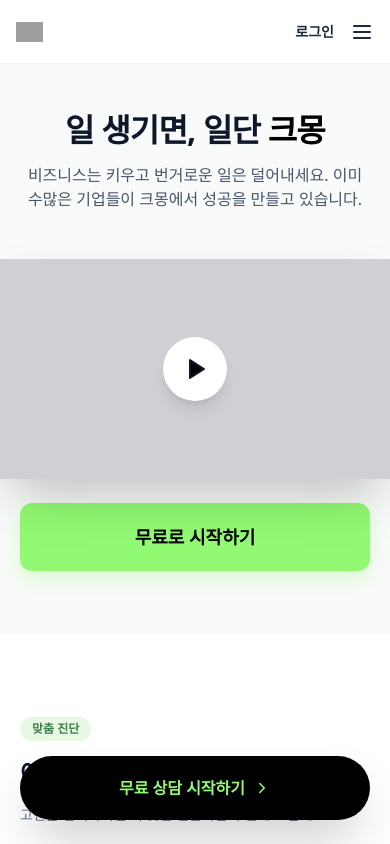
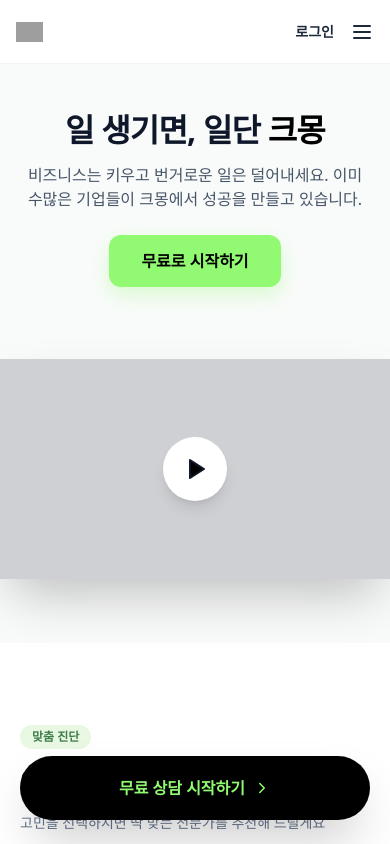
Before and after one commit to Danny-1989/kmong_landing_260216_v2, a React (Vite) app: page / in a window 390 px wide. Shown: the top 844 px of the page. Built offline with nearby package versions, Linux system fonts and the light colour scheme; grey boxes are pictures that could not be loaded.

Commit message:
Update main.jsx

```diff
--- a/src/main.jsx
+++ b/src/main.jsx
@@ -96,11 +96,11 @@ const App = () => {
         </div>
       </nav>
 
-       {/* Hero Section */}
+       {/* Hero Section - Updated Mobile Order: Copy -> CTA -> Video */}
       <section className="pt-12 md:pt-32 pb-16 md:pb-32 bg-[#F9FBFA]">
-        <div className="max-w-7xl mx-auto flex flex-col md:flex-row items-center justify-between gap-6 md:gap-12 px-0 md:px-8">
-          {/* Text Content */}
-          <div className="md:w-1/2 text-center md:text-left px-5 md:px-0">
+        <div className="max-w-7xl mx-auto flex flex-col md:flex-row items-center justify-between gap-8 md:gap-12 px-0 md:px-8">
+          {/* Text Content & Button */}
+          <div className="md:w-1/2 text-center md:text-left px-5 md:px-0 flex flex-col items-center md:items-start">
             <h1 className="text-[32px] md:text-[60px] font-black leading-[1.1] mb-4 md:mb-6 tracking-tight break-keep">
               일 생기면, <br className="hidden md:block" />일단 <span className="text-black">크몽</span>
             </h1>
@@ -108,13 +108,14 @@ const App = () => {
               비즈니스는 키우고 번거로운 일은 덜어내세요. <br className="hidden md:block" />
               이미 수많은 기업들이 크몽에서 성공을 만들고 있습니다.
             </p>
-            {/* CTA Button (Desktop) */}
-            <button className="hidden md:inline-block md:px-12 bg-[#92FA72] text-black font-bold text-lg py-5 rounded-xl shadow-[0_8px_20px_rgba(146,250,114,0.3)] active:scale-95 hover:shadow-[0_12px_24px_rgba(146,250,114,0.4)] transition-all">
+
+            {/* CTA Button: Reduced size, centered on mobile */}
+            <button className="px-8 md:px-12 py-3.5 md:py-5 bg-[#92FA72] text-black font-bold text-base md:text-lg rounded-xl shadow-[0_8px_20px_rgba(146,250,114,0.3)] active:scale-95 hover:shadow-[0_12px_24px_rgba(146,250,114,0.4)] transition-all mb-10 md:mb-0">
               무료로 시작하기
             </button>
           </div>
 
-          {/* Video Visual - Full width on mobile */}
+          {/* Video Visual - Positioned after Button on Mobile */}
           <div className="md:w-[55%] w-full">
             <div className="w-full aspect-[16/9] bg-gray-200 md:rounded-[32px] overflow-hidden relative shadow-2xl group cursor-pointer">
               <div className="absolute inset-0 flex items-center justify-center bg-black/10 group-hover:bg-black/20 transition-all">
@@ -123,13 +124,6 @@ const App = () => {
                 </div>
               </div>
             </div>
-          </div>
-
-          {/* CTA Button (Mobile only) - Added padding to align with text */}
-          <div className="w-full px-5 md:hidden">
-            <button className="w-full bg-[#92FA72] text-black font-bold text-lg py-5 rounded-xl shadow-[0_8px_20px_rgba(146,250,114,0.3)] active:scale-95 transition-all">
-              무료로 시작하기
-            </button>
           </div>
         </div>
       </section>
```
